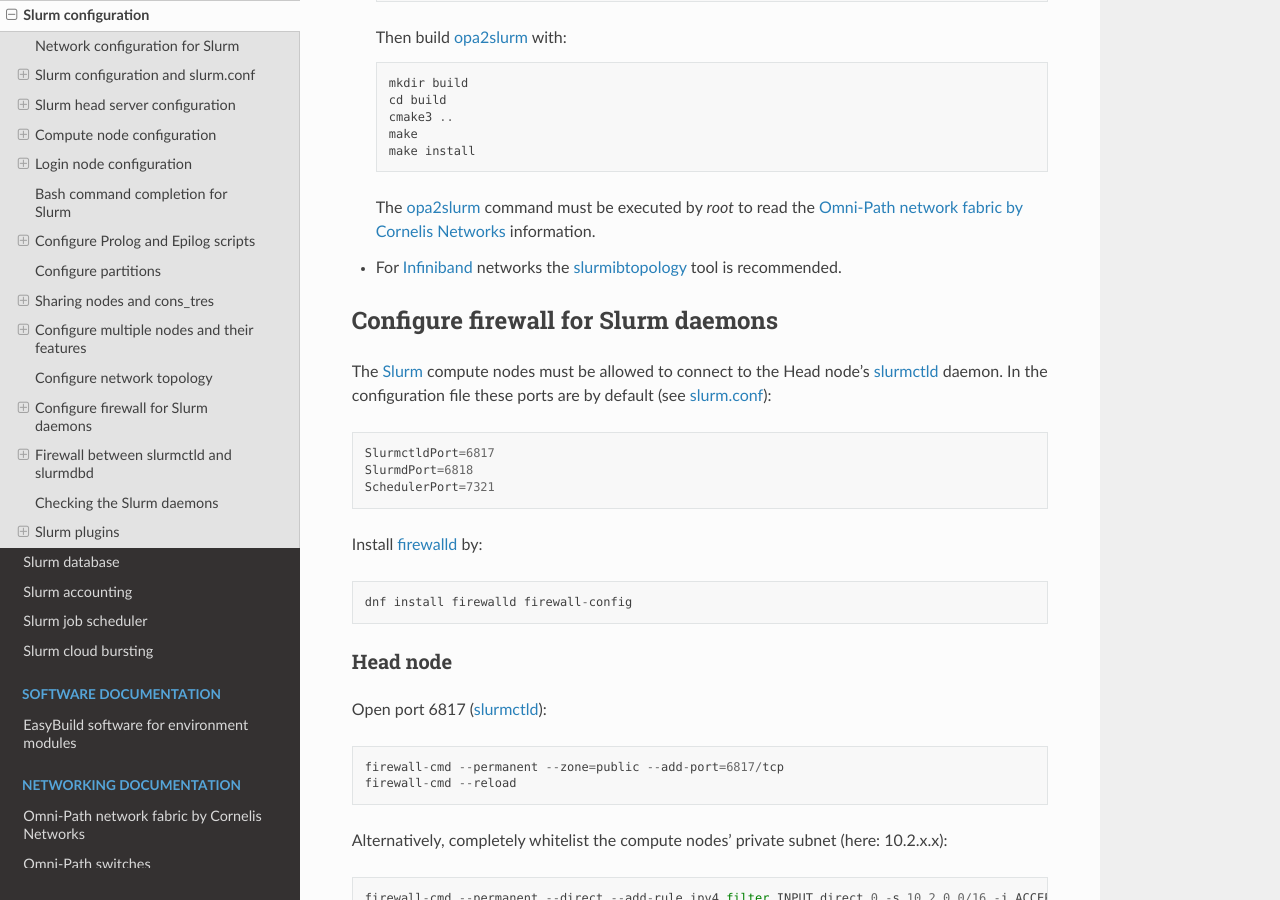
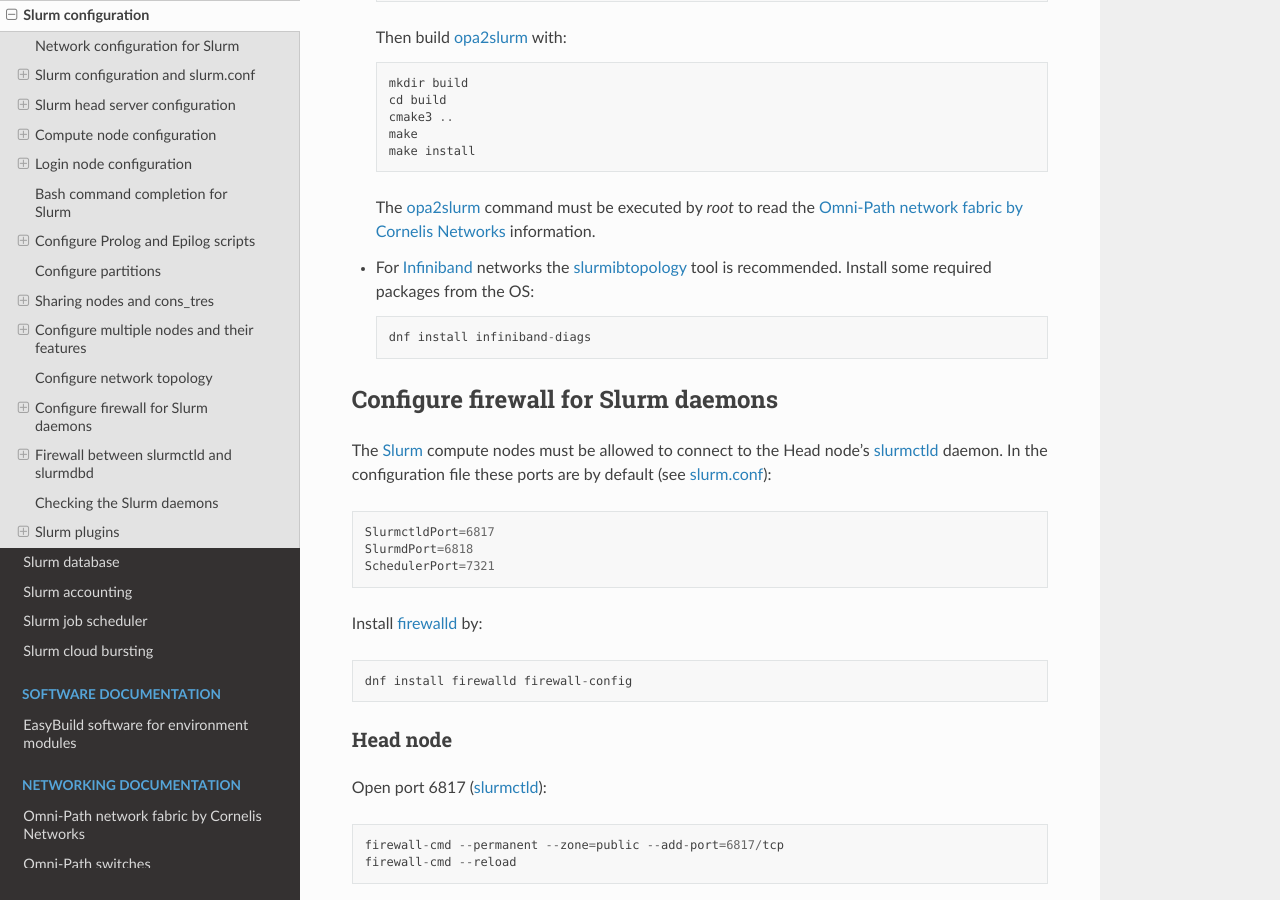
Before and after one commit to OleHolmNielsen/Niflheim_system, a Sphinx documentation site: the page built from docs/Slurm_configuration.rst, in a window 1280 px wide and 900 px high, scrolled down 41956 px. Built offline with Sphinx 7.4.7 and the Read the Docs theme 3.1.0, drawn with Linux system fonts in a browser that asks for light colours.

Commit message:
install infiniband-diags

```diff
--- a/docs/Slurm_configuration.rst
+++ b/docs/Slurm_configuration.rst
@@ -1813,6 +1813,9 @@
   The opa2slurm_ command must be executed by *root* to read the :ref:`OmniPath` information.
 
 * For Infiniband_ networks the slurmibtopology_ tool is recommended.
+  Install some required packages from the OS::
+
+    dnf install infiniband-diags
 
 .. _Topology_Guide: https://slurm.schedmd.com/topology.html
 .. _topology.conf: https://slurm.schedmd.com/topology.conf.html
```
